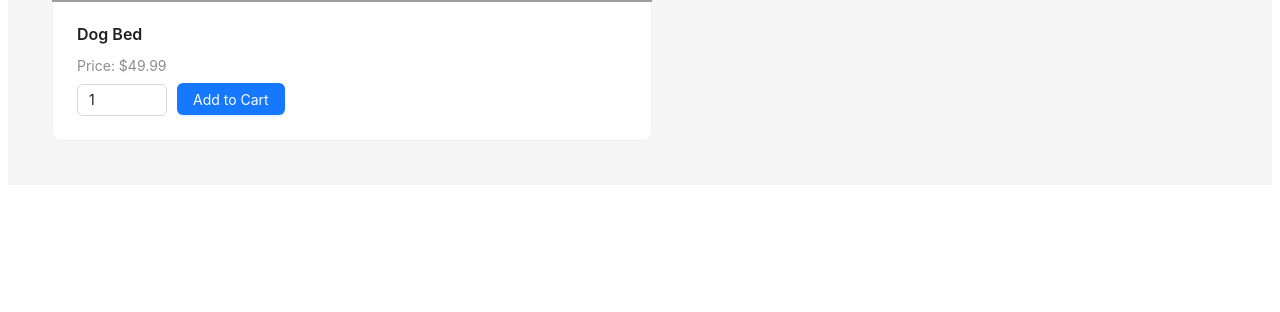
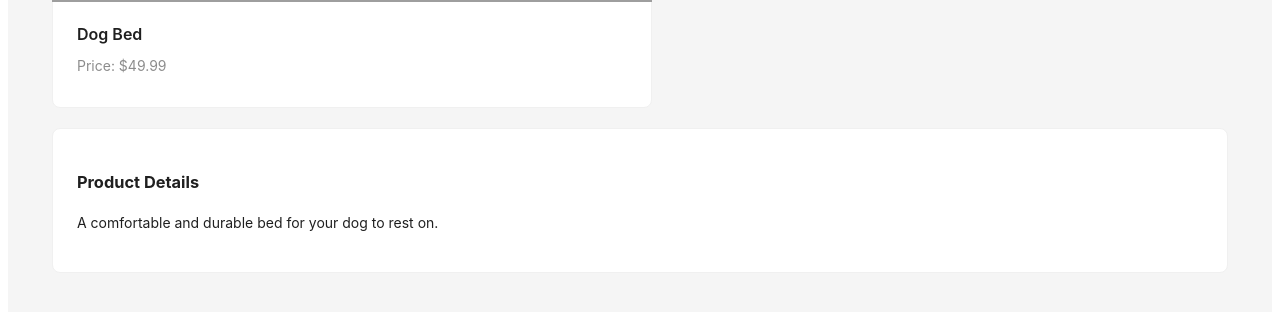
Before and after one commit to shynottea/zoo-app, a React (Create React App) app: page /products/1 in a window 1280 px wide. Shown: the part 514-826 px from the top of the page. Before the commit the page ends 800 px from the top, so only its background shows below. Built offline with nearby package versions, Linux system fonts and the light colour scheme; data requests are answered from the project's data file; grey boxes are pictures that could not be loaded.

Commit message:
Component hiding based on auth added

```diff
--- a/src/Navbar.js
+++ b/src/Navbar.js
@@ -1,4 +1,3 @@
-// Navbar.js
 import React, { useContext } from 'react';
 import { Link } from 'react-router-dom';
 import { Menu, Input, Row, Col } from 'antd';
@@ -10,14 +9,15 @@ const { Search } = Input;
 const Navbar = () => {
   const { isAuth, logout } = useContext(AuthContext);
 
+  // Conditionally render the cart menu item based on authentication
   const items = [
     { key: 'products', label: <Link to="/productlist">Products</Link> },
     { key: 'contacts', label: <Link to="/contacts">Contacts</Link> },
-    { key: 'cart', label: <Link to="/cart">Cart</Link> },
+    isAuth && { key: 'cart', label: <Link to="/cart">Cart</Link> }, // Only show Cart if user is authenticated
     isAuth
       ? { key: 'logout', label: <button onClick={logout}>Logout</button> }
       : { key: 'login', label: <Link to="/login">Login</Link> },
-  ];
+  ].filter(Boolean); // Filter out `false` values
 
   const handleSearch = (value) => {
     console.log(value);
@@ -35,7 +35,6 @@ const Navbar = () => {
         </div>
       </Col>
 
-
       <Col span={12} style={{ display: 'flex', justifyContent: 'center', alignItems: 'center' }}>
         <Search
           placeholder="Search products..."
@@ -43,7 +42,6 @@ const Navbar = () => {
           style={{ width: '300px' }}
         />
       </Col>
-
 
       <Col>
         <Menu
@@ -55,7 +53,6 @@ const Navbar = () => {
         />
       </Col>
     </Row>
-
   );
 };
 
--- a/src/routes/Product/ProductDetails.js
+++ b/src/routes/Product/ProductDetails.js
@@ -44,7 +44,16 @@ const ProductDetails = () => {
   return (
     <div style={{ padding: '20px' }}>
       {memoizedProduct ? (
-        <ProductItem product={memoizedProduct} addToCart={addToCart} isDetailView={true} />
+        <>
+          <ProductItem product={memoizedProduct} addToCart={addToCart} isDetailView={true} />
+          {/* Display product details if available */}
+          {memoizedProduct.description   && (
+            <Card style={{ marginTop: '20px' }}>
+              <h3>Product Details</h3>
+              <p>{memoizedProduct.description}</p>
+            </Card>
+          )}
+        </>
       ) : (
         <Alert message="Product details are not available." type="warning" />
       )}
--- a/src/routes/Product/ProductItem.js
+++ b/src/routes/Product/ProductItem.js
@@ -1,6 +1,7 @@
 import React, { useState, useCallback, useContext } from 'react';
 import { useNavigate } from 'react-router-dom';
 import { CartContext } from '../CartContext';
+import { AuthContext } from '../AuthContext';  // Import the AuthContext
 import { Card, Button, InputNumber } from 'antd';
 
 const { Meta } = Card;
@@ -8,6 +9,7 @@ const { Meta } = Card;
 function ProductItem({ product, isDetailView }) {
   const [quantity, setQuantity] = useState(1);
   const { addToCart } = useContext(CartContext);
+  const { isAuth } = useContext(AuthContext);  // Access the authentication status
   const navigate = useNavigate();
 
   const handleQuantityChange = (value) => {
@@ -39,6 +41,10 @@ function ProductItem({ product, isDetailView }) {
     >
       <Meta title={product.title} description={`Price: $${product.price}`} />
       <div style={{ marginTop: '10px' }}>
+
+
+      {isAuth && (
+        <>
           <InputNumber
             min={1}
             value={quantity}
@@ -48,6 +54,10 @@ function ProductItem({ product, isDetailView }) {
           <Button type="primary" onClick={handleAddToCart}>
             Add to Cart
           </Button>
+        </>
+      )}
+
+
         {!isDetailView && (
           <Button onClick={handleMoreClick} style={{ marginLeft: '10px' }}>
             More
```
Lines whose indentation alone changed are shown as unchanged.
